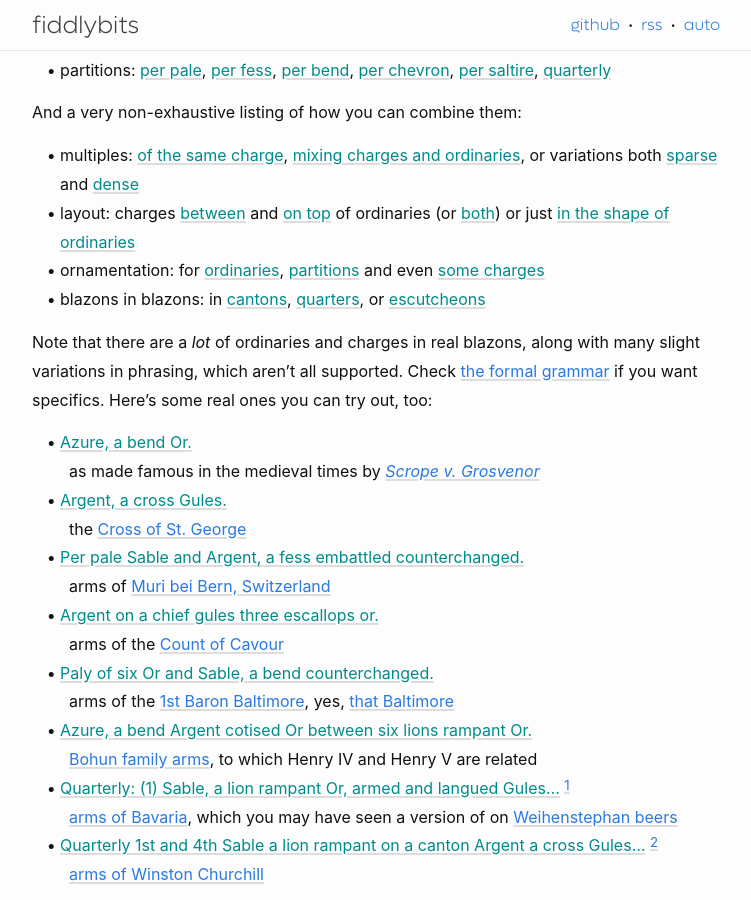
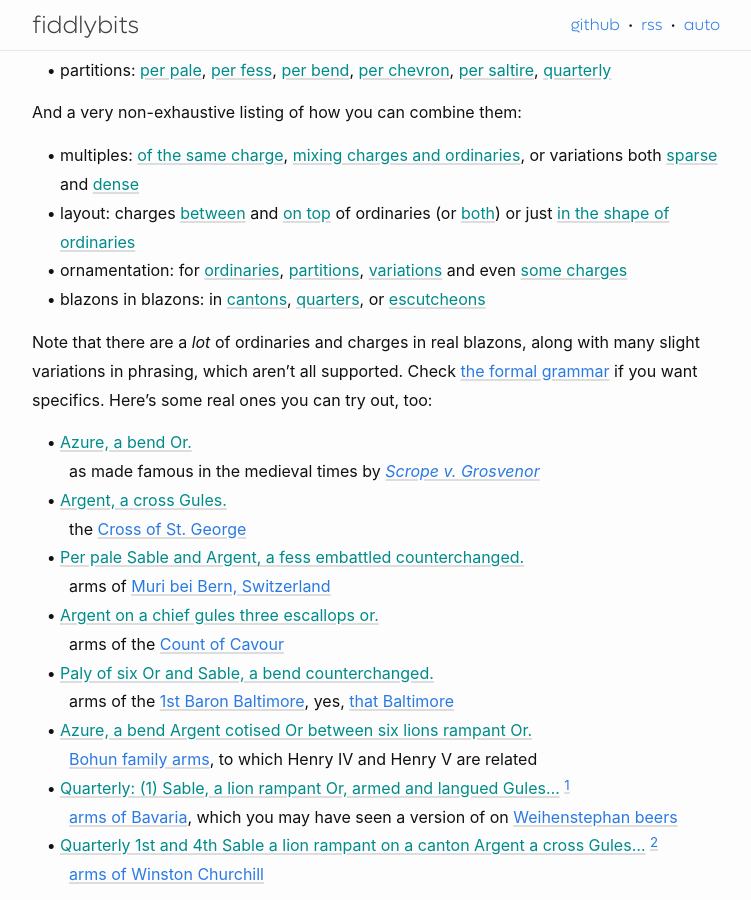
Before and after one commit to seansfkelley/seansfkelley.github.io, a Jekyll site: the page built from _posts/2023-08-28-blazonry.md, in a window 1280 px wide and 900 px high, scrolled down 595 px. Shown: the whole window, without its empty margins (264-1015 px from the left). Built offline with Jekyll 4.4.1, drawn with Linux system fonts in a browser that asks for light colours.

Commit message:
Add an example for barry wavy.

```diff
--- a/_posts/2023-08-28-blazonry.md
+++ b/_posts/2023-08-28-blazonry.md
@@ -79,7 +79,7 @@
 
 - multiples: <a href="#" data-example="Argent, ten roundels Vert.">of the same charge</a>, <a href="#" data-example="Argent, a cross Gules a lion Or.">mixing charges and ordinaries</a>, or variations both <a href="#" data-example="Chevronny of six, Argent and Azure.">sparse</a> and <a href="#" data-example="Chevronny of twelve, Argent and Azure.">dense</a>
 - layout: charges <a href="#" data-example="Argent, a bend Sable between four mullets Sable.">between</a> and <a href="#" data-example="Argent, on a bend Sable four mullets Argent.">on top</a> of ordinaries (or <a href="#" data-example="Argent, on a bend Sable between four mullets Sable four mullets Argent.">both</a>) or just <a href="#" data-example="Argent, four mullets Sable in bend.">in the shape of ordinaries</a>
-- ornamentation: for <a href="#" data-example="Argent, a cross engrailed Sable cotised Gules.">ordinaries</a>, <a href="#" data-example="Per bend embattled Vert and Gules.">partitions</a> and even <a href="#" data-example="Sable, a lion passant reguardant Gules armed and langued Or.">some charges</a>
+- ornamentation: for <a href="#" data-example="Argent, a cross engrailed Sable cotised Gules.">ordinaries</a>, <a href="#" data-example="Per bend embattled Vert and Gules.">partitions</a>, <a href="#" data-example="Barry wavy of ten Azure and Argent.">variations</a> and even <a href="#" data-example="Sable, a lion passant reguardant Gules armed and langued Or.">some charges</a>
 - blazons in blazons: in <a href="#" data-example="Sable, on a canton Argent a cross Gules between four mullets Gules.">cantons</a>, <a href="#" data-example="Quarterly, first and fourth Sable a lion Or, second and third lozengy Argent and Azure.">quarters</a>, or <a href="#" data-example="Argent, an escutcheon Azure a bend Or.">escutcheons</a>
 
 Note that there are a _lot_ of ordinaries and charges in real blazons, along with many slight variations in phrasing, which aren't all supported. Check [the formal grammar](/assets/blazonry/grammar.txt) if you want specifics. Here's some real ones you can try out, too:
```
